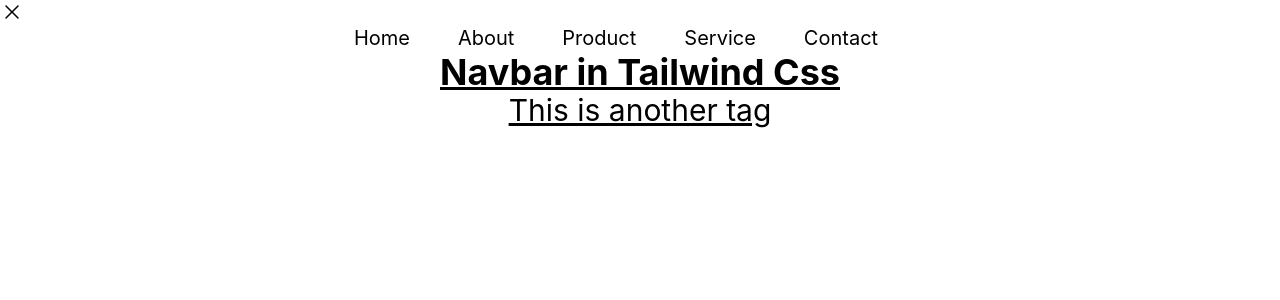
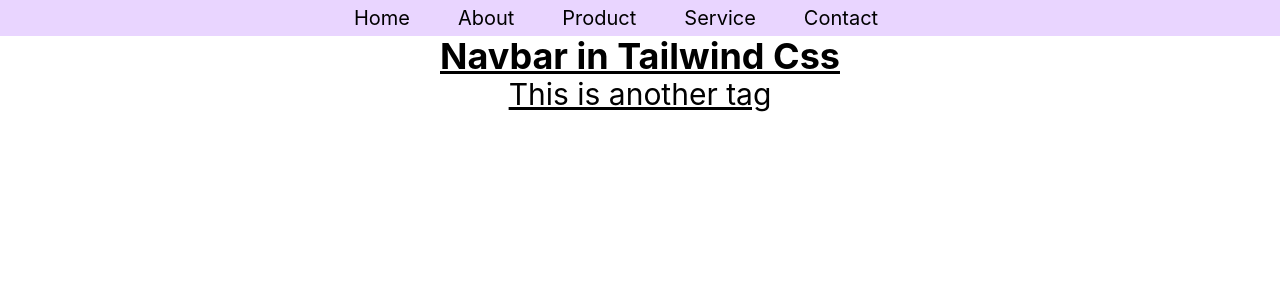
Before and after one commit to Sharif-Miah/tailwind-project-added, a React (Create React App) app: page / in a window 1280 px wide. Shown: the top 300 px of the page. Built offline with nearby package versions, Linux system fonts and the light colour scheme.

Commit message:
navbar toggle added

```diff
--- a/src/App.js
+++ b/src/App.js
@@ -6,6 +6,8 @@
   return (
     <div className="App">
       <Navbar />
+      <h1 className='text-4xl font-bold underline '>Navbar in Tailwind Css</h1>
+      <h1 className='text-3xl underline'>This is another tag</h1>
     </div>
   );
 }
--- a/src/component/Links/Links.jsx
+++ b/src/component/Links/Links.jsx
@@ -5,7 +5,7 @@
     const { name } = route;
     return (
         <div>
-            <li className='list-none mr-12 text-xl'><a href={route.path}>{name}</a></li>
+            <li className='list-none mr-12 py-1 text-xl'><a href={route.path}>{name}</a></li>
         </div>
     );
 };
--- a/src/component/Navbar/Navbar.jsx
+++ b/src/component/Navbar/Navbar.jsx
@@ -12,22 +12,22 @@
         { id: 5, name: 'Contact', path: '/contact' },
     ]
     return (
-        <div>
-
-            {
-                open ? <Bars3Icon className='w-6 h-6' onClick={() => setOpen(!open)} /> : <XMarkIcon className='w-6 h-6' onClick={() => setOpen(!open)} />
-            }
-
-
-
-            <div className='md:flex justify-center'>
+        <nav className='bg-purple-200 w-full'>
+            <div onClick={() => setOpen(!open)} className='w-6 h-6 md:hidden cursor-pointer '>
                 {
-                    routes.map(route => <Links key={route.id} route={route} />)
+                    open ? <XMarkIcon /> : <Bars3Icon />
                 }
             </div>
-            <h1 className='text-4xl font-bold underline '>Navbar in Tailwind Css</h1>
-            <h1 className='text-3xl underline'>This is another tag</h1>
-        </div>
+
+            <div>
+                <ul className={` md:flex justify-center  absolute md:static  duration-500 ease-in w-full bg-purple-200 ${open ? 'top-6px' : 'top-[-180px]'}`}>
+                    {
+                        routes.map(route => <Links key={route.id} route={route} />)
+                    }
+                </ul>
+            </div>
+
+        </nav>
     );
 };
 
```
